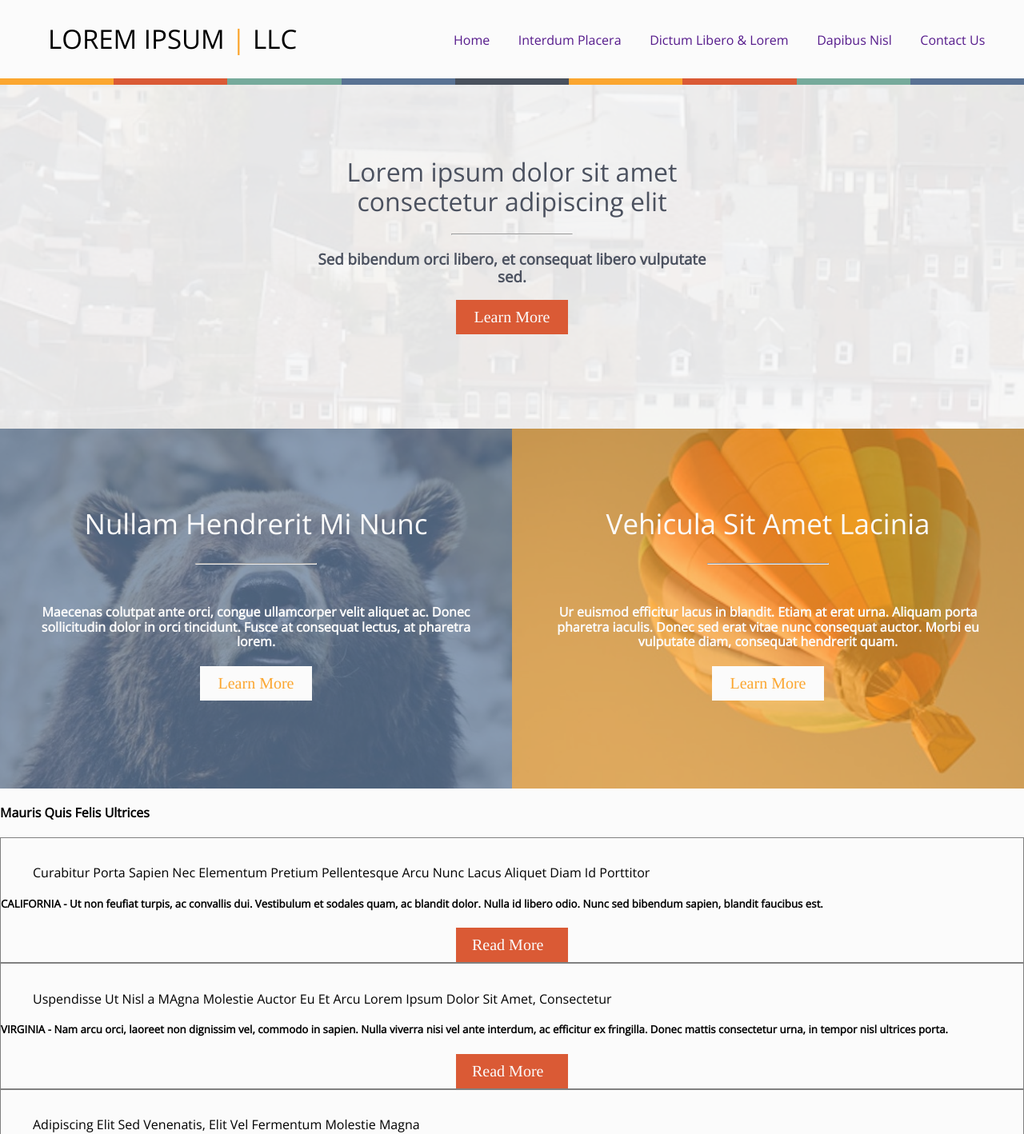
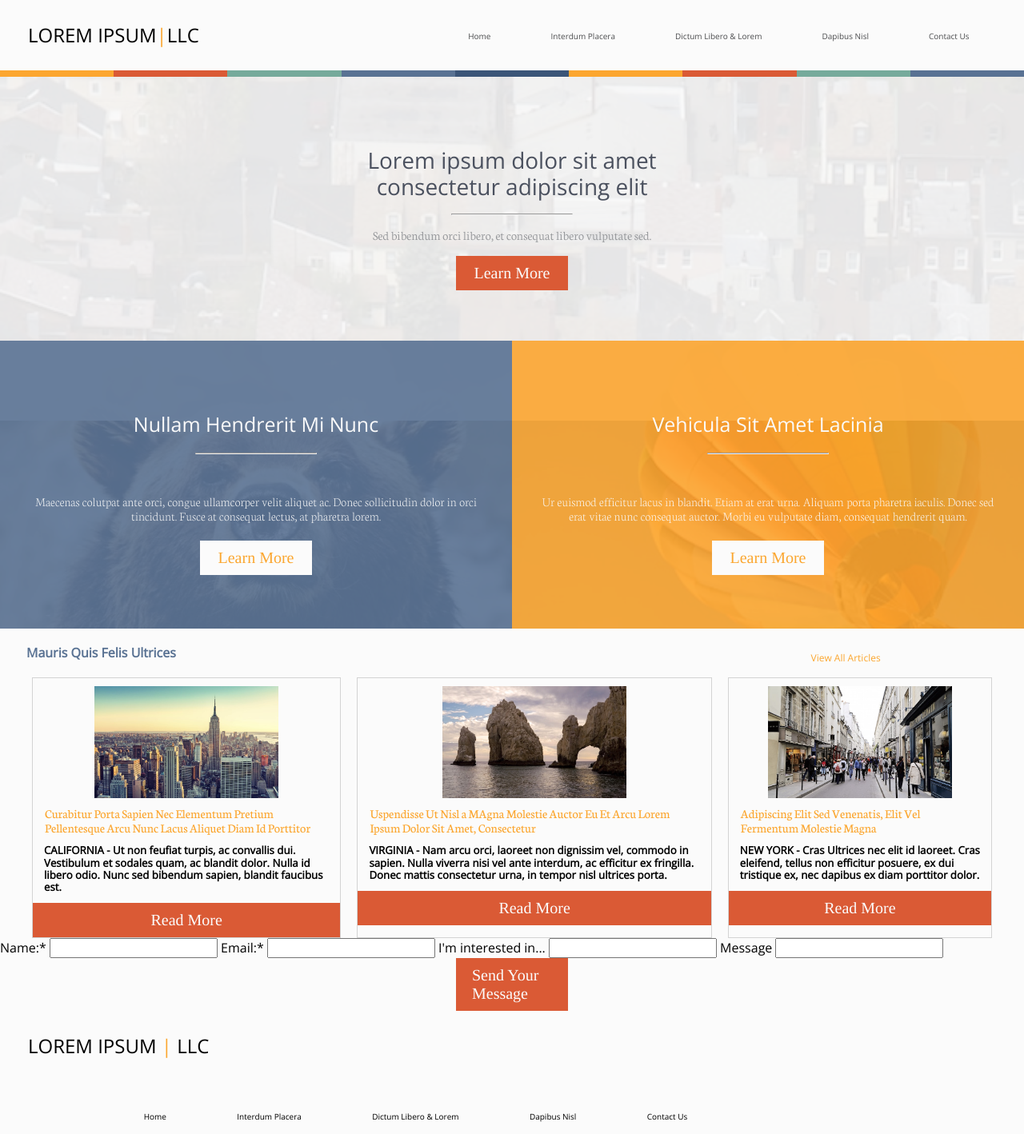
Before and after one commit to michaeljwiebe/front-end-challenge, a plain HTML site: page index.html in a window 1280 px wide. Shown: the top 1418 px of the page at 80% size. Drawn offline with nearby package versions, Linux system fonts and the light colour scheme.

Commit message:
articles styled, template width set to 900px and adapted to match

```diff
--- a/index.html
+++ b/index.html
@@ -2,6 +2,7 @@
 <html>
 <head>
 	<link href="https://fonts.googleapis.com/css?family=Open+Sans:300,400" rel="stylesheet">
+	<link href="https://fonts.googleapis.com/css?family=Neuton:200,300,400" rel="stylesheet">
 	<link rel="stylesheet" type="text/css" href="https://cdnjs.cloudflare.com/ajax/libs/normalize/6.0.0/normalize.css">
 	<link rel="stylesheet" type="text/css" href="styles.css">
 	<meta name="viewport" content="width=device-width, initial-scale=1">
@@ -11,23 +12,23 @@
 	<header>
 		<div class="header">
 			<div class="header-top">
-				<div class="logo">Lorem Ipsum <span class="orange-text">|</span> LLC</div>
-				<div class="nav dark-grey">
+				<div class="logo">Lorem Ipsum<span class="orange-text">|</span>LLC</div>
+				<div class="nav">
 					<ul class="nav-list">
 						<li class="nav-item">
-							<a href="">Home</a>
+							<a class="dark-grey-text" href="">Home</a>
 						</li>
 						<li class="nav-item">
-							<a href="">Interdum Placera</a>
+							<a class="dark-grey-text" href="">Interdum Placera</a>
 						</li>
 						<li class="nav-item">
-							<a href="">Dictum Libero & Lorem</a>
+							<a class="dark-grey-text" href="">Dictum Libero & Lorem</a>
 						</li>
 						<li class="nav-item">
-							<a href="">Dapibus Nisl</a>
+							<a class="dark-grey-text" href="">Dapibus Nisl</a>
 						</li>
 						<li class="nav-item">
-							<a href="">Contact Us</a>
+							<a class="dark-grey-text" href="">Contact Us</a>
 						</li>
 					</ul>
 				</div>
@@ -50,18 +51,18 @@
 		<div class="hero">
 		<div class="overlay hero-overlay light-grey"></div>
 			<div class="hero-text-container dark-grey">
-				<h1 class="hero-text light-font">Lorem ipsum dolor sit amet consectetur adipiscing elit</h1>
+				<h1 class="hero-text light">Lorem ipsum dolor sit amet consectetur adipiscing elit</h1>
 				<hr class="bar orange">
-				<h3 class="hero-subtext">Sed bibendum orci libero, et consequat libero vulputate sed.</h3>
+				<h3 class="hero-subtext neuton light med-grey-text">Sed bibendum orci libero, et consequat libero vulputate sed.</h3>
 				<div class="btn light-grey-text red">Learn More</div>
 			</div>
 		</div>
 		<div class="sub-hero-container light-grey-text">
 			<div class="sub-hero sub-hero-left">
 				<div class="sub-hero-text-container">
-					<h2 class="sub-hero-title light-font">Nullam Hendrerit Mi Nunc</h2>
+					<h2 class="sub-hero-title light">Nullam Hendrerit Mi Nunc</h2>
 					<hr class="bar light-grey"></hr>
-					<h4 class="sub-hero-text">Maecenas colutpat ante orci, congue ullamcorper velit aliquet ac. Donec sollicitudin dolor in orci tincidunt. Fusce at consequat lectus, at pharetra lorem.</h4>
+					<h4 class="sub-hero-text neuton xlight">Maecenas colutpat ante orci, congue ullamcorper velit aliquet ac. Donec sollicitudin dolor in orci tincidunt. Fusce at consequat lectus, at pharetra lorem.</h4>
 					<div class="btn light-grey"><span class="orange-text">Learn More</span></div>
 				</div>
 				<div class="overlay sub-hero-overlay blue"></div>
@@ -69,43 +70,45 @@
 			</div>
 			<div class="sub-hero sub-hero-right">
 				<div class="sub-hero-text-container">
-					<h2 class="sub-hero-title light-font">Vehicula Sit Amet Lacinia</h2>
+					<h2 class="sub-hero-title light">Vehicula Sit Amet Lacinia</h2>
 					<hr class="bar light-grey"></hr>
-					<h4 class="sub-hero-text">Ur euismod efficitur lacus in blandit. Etiam at erat urna. Aliquam porta pharetra iaculis. Donec sed erat vitae nunc consequat auctor. Morbi eu vulputate diam, consequat hendrerit quam.</h4>
+					<h4 class="sub-hero-text neuton xlight">Ur euismod efficitur lacus in blandit. Etiam at erat urna. Aliquam porta pharetra iaculis. Donec sed erat vitae nunc consequat auctor. Morbi eu vulputate diam, consequat hendrerit quam.</h4>
 					<div class="btn light-grey"><span class="orange-text">Learn More</span></div>
 				</div>
 				<div class="overlay sub-hero-overlay orange"></div>
-
 			</div>
+		</div>
+		<div class="articles-header">
+			<h4 class="blue-text">Mauris Quis Felis Ultrices</h4>
+			<a href="#" class="orange-text view-all-link">View All Articles</a>
 		</div>
 		<div class="article-container">
 		<div class="btn-article"></div>
-			<h4>Mauris Quis Felis Ultrices</h4>
 			<div class="article">
-				<figure class="article-figure">
-					<img src="">
-					<figcaption>Curabitur Porta Sapien Nec Elementum Pretium Pellentesque Arcu Nunc Lacus Aliquet Diam Id Porttitor</figcaption>
-				</figure>
+			<figure class="article-figure">
+				<div class="article-pics article-pic1"></div>
+				<figcaption class="neuton orange-text">Curabitur Porta Sapien Nec Elementum Pretium Pellentesque Arcu Nunc Lacus Aliquet Diam Id Porttitor</figcaption>
+			</figure>
 				<h5 class="article-preview"><strong>CALIFORNIA</strong> - Ut non feufiat turpis, ac convallis dui. Vestibulum et sodales quam, ac blandit dolor. Nulla id libero odio. Nunc sed bibendum sapien, blandit faucibus est.
 				</h5>
-				<div class="btn light-grey-text red">Read More</div>
+				<div class="btn article-btns light-grey-text red">Read More</div>
 			</div>
 			<div class="article">
 				<figure class="article-figure">
-					<img src="">
-					<figcaption>Uspendisse Ut Nisl a MAgna Molestie Auctor Eu Et Arcu Lorem Ipsum Dolor Sit Amet, Consectetur</figcaption>
+					<div class="article-pics article-pic2"></div>
+					<figcaption class="neuton orange-text">Uspendisse Ut Nisl a MAgna Molestie Auctor Eu Et Arcu Lorem Ipsum Dolor Sit Amet, Consectetur</figcaption>
 				</figure>
 				<h5 class="article-preview"><strong>VIRGINIA</strong> - Nam arcu orci, laoreet non dignissim vel, commodo in sapien. Nulla viverra nisi vel ante interdum, ac efficitur ex fringilla. Donec mattis consectetur urna, in tempor nisl ultrices porta.
 				</h5>
-				<div class="btn light-grey-text red">Read More</div>
+				<div class="btn article-btns light-grey-text red">Read More</div>
 			</div>
 			<div class="article">
 				<figure class="article-figure">
-					<img src="">
-					<figcaption>Adipiscing Elit Sed Venenatis, Elit Vel Fermentum Molestie Magna</figcaption>
+					<div class="article-pics article-pic3"></div>
+					<figcaption class="neuton orange-text">Adipiscing Elit Sed Venenatis, Elit Vel Fermentum Molestie Magna</figcaption>
 				</figure>
 				<h5 class="article-preview"><strong>NEW YORK</strong> - Cras Ultrices nec elit id laoreet. Cras eleifend, tellus non efficitur posuere, ex dui tristique ex, nec dapibus ex diam porttitor dolor.</h5>
-				<div class="btn light-grey-text red">Read More</div>
+				<div class="btn article-btns light-grey-text red">Read More</div>
 			</div>
 		</div>
 		<form>
@@ -134,6 +137,7 @@
 				<div class="connection-info"></div>
 			</div>
 		</footer>
+		<img src="Code-Challenge.jpg" width="900">
 	</main>
 	<script type="text/javascript" src="scripts.js"></script>
 </body>
--- a/styles.css
+++ b/styles.css
@@ -6,9 +6,57 @@ body{
 	margin: 0;
 	font-family: "Open Sans", sans-serif;
 }
-.light-font{
+
+/*=================================    FONTS AND COLORS */
+
+.neuton{
+	font-family: "Neuton";
+}
+.xlight{
+	font-weight: 200;
+}
+.light{
 	font-weight: 300;
 }
+.orange-text{
+	color: #fba62f;
+}
+.orange{
+	background-color: #FCA62F;
+}
+.red{
+	background-color: #da5a35;
+}
+.aqua{
+	background-color: #76aa9b;
+}
+.blue{
+	background-color: #597293;
+}
+.blue-text{
+	color: #597293;
+}
+.navy{
+	background-color: #3B5578;
+}
+.dark-grey{
+	color: #4b515f;
+}
+.dark-grey-text{
+	color: #4C4D4F;
+}
+.light-grey{
+	background-color: #fbfbfb;
+}
+.light-grey-text{
+	color: #fbfbfb;
+}
+.med-grey-text{
+	color: #939598;
+}
+
+/*=================================    HEADER */
+
 .header{}
 .header-top{
 	display: flex;
@@ -16,8 +64,8 @@ body{
 .logo{
 	text-transform: uppercase;
 	width: 35%;
-	font-size: 33px;
-	padding: 30px 0 30px 60px;
+	font-size: 24px;
+	padding: 30px 0 30px 35px;
 }
 .nav{
 	width: 60%;
@@ -27,8 +75,9 @@ body{
 .nav-list{
 	display: flex;
 	justify-content: space-around;
-	padding-top: 25px;
+	padding-top: 30px;
 	padding-left: 0;
+	font-size: 10px;
 }
 .nav-item{
 	padding-left: 15px;
@@ -45,37 +94,13 @@ body{
 	height: 8px;
 	width: calc(100% / 9);
 }
-.orange-text{
-	color: #fba62f;
-}
-.orange{
-	background-color: #fba62f;
-}
-.red{
-	background-color: #da5a35;
-}
-.aqua{
-	background-color: #76aa9b;
-}
-.blue{
-	background-color: #597293;
-}
-.navy{
-	background-color: #49515d;
-}
-.dark-grey{
-	color: #4b515f;
-}
-.light-grey{
-	background-color: #fbfbfb;
-}
-.light-grey-text{
-	color: #fbfbfb;
-}
+
+/*=================================    HERO */
+
 .hero{
 	background-image: url("images/city.jpg");
 	background-size: 200%;
-	height: 430px;
+	height: 330px;
 	text-align: center;
 }
 .overlay{
@@ -94,26 +119,22 @@ body{
 	position: absolute;
 }
 .hero-text{
+	font-size: 28px;
 }
 .bar{
 	width: 150px;
 }
 .hero-subtext{
+	font-size: 16px;
 }
+/*=================================    SUB-HERO */
+
 .sub-hero-container{
 	display: flex;
 	justify-content: center;
 }
 .sub-hero{
-	height: 450px;
-	width: 50%;
-}
-.sub-hero-text-container{
-	padding: 30px;
-	padding-top: 70px;
-	text-align: center;
-	position: absolute;
-	z-index: 2;
+	height: 360px;
 	width: 50%;
 }
 .sub-hero-left{
@@ -128,12 +149,21 @@ body{
 	background-size: 140%;
 }
 .sub-hero-overlay{
-	height: 450px;
-	opacity: 0.7;
+	height: 360px;
+	opacity: 0.9;
+	width: 50%;
+}
+
+.sub-hero-text-container{
+	padding: 30px;
+	padding-top: 70px;
+	text-align: center;
+	position: absolute;
+	z-index: 2;
 	width: 50%;
 }
 .sub-hero-title{
-	font-size: 35px;
+	font-size: 25px;
 }
 .sub-hero-text{
 	margin-top: 50px;
@@ -145,16 +175,57 @@ body{
 	width: 140px;
 	margin: auto;
 }
-.btn-red{
+/*=================================    ARTICLES */
+.article-container{
+	display: flex;
+	justify-content: space-around;
+	margin: 0 30px;
+}
+.articles-header{
+	display: flex;
+	justify-content: flex-start;
+}
+.articles-header h4{
+	margin-left: 33px;
+}
+.view-all-link{
+	margin-left: 62%;
+	padding-top: 30px;
+	font-size: 12px;
+	text-decoration: none;
+}
+.article{
+	margin: 0 10px;
+	border: 1px solid lightgrey;
+}
+.article-figure{
+	margin: 10px 15px;
+}
+.article-pics{
+	background-size: cover;
+	width: 230px;
+	height: 140px;
+	margin: 10px auto;
+}
+.article-pic1{
+	background-image: url("images/new-york.jpg");
+}
+.article-pic2{
+	background-image: url("images/cliff.jpg");
+}
+.article-pic3{
+	background-image: url("images/street.jpg");
+}
+.article-preview{
+	margin: 12px;
+	margin-left: 14px;
+}
+.article-btns{
+	width: 100%;
+	text-align: center;
+}
+/*=================================    FOOTER */
 
-}
-.btn-white{}
-.btn-article{}
-.article-container{}
-.article{
-	border: 1px solid grey;
-}
-.article-figure{}
 .footer{}
 .footer-links{}
 .connection-info{}
```
Also changed, not shown: 1 other file.
